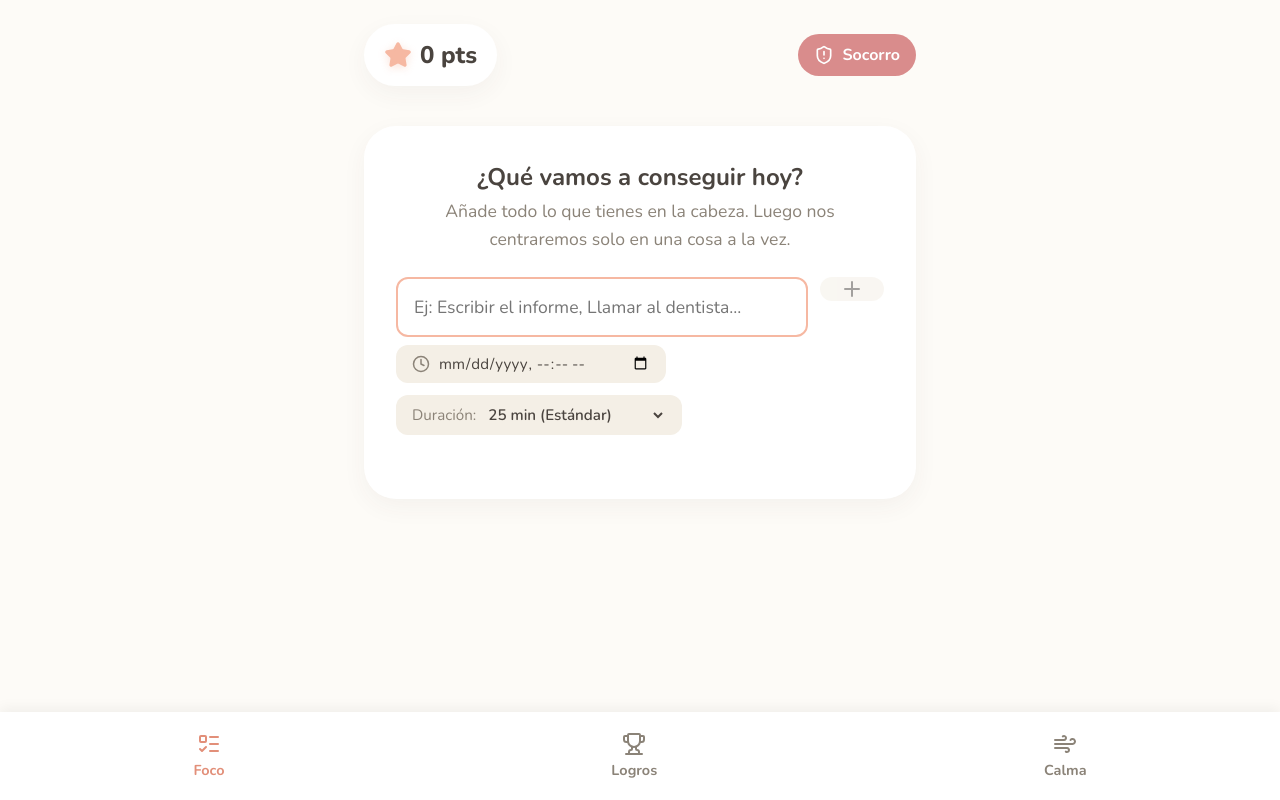
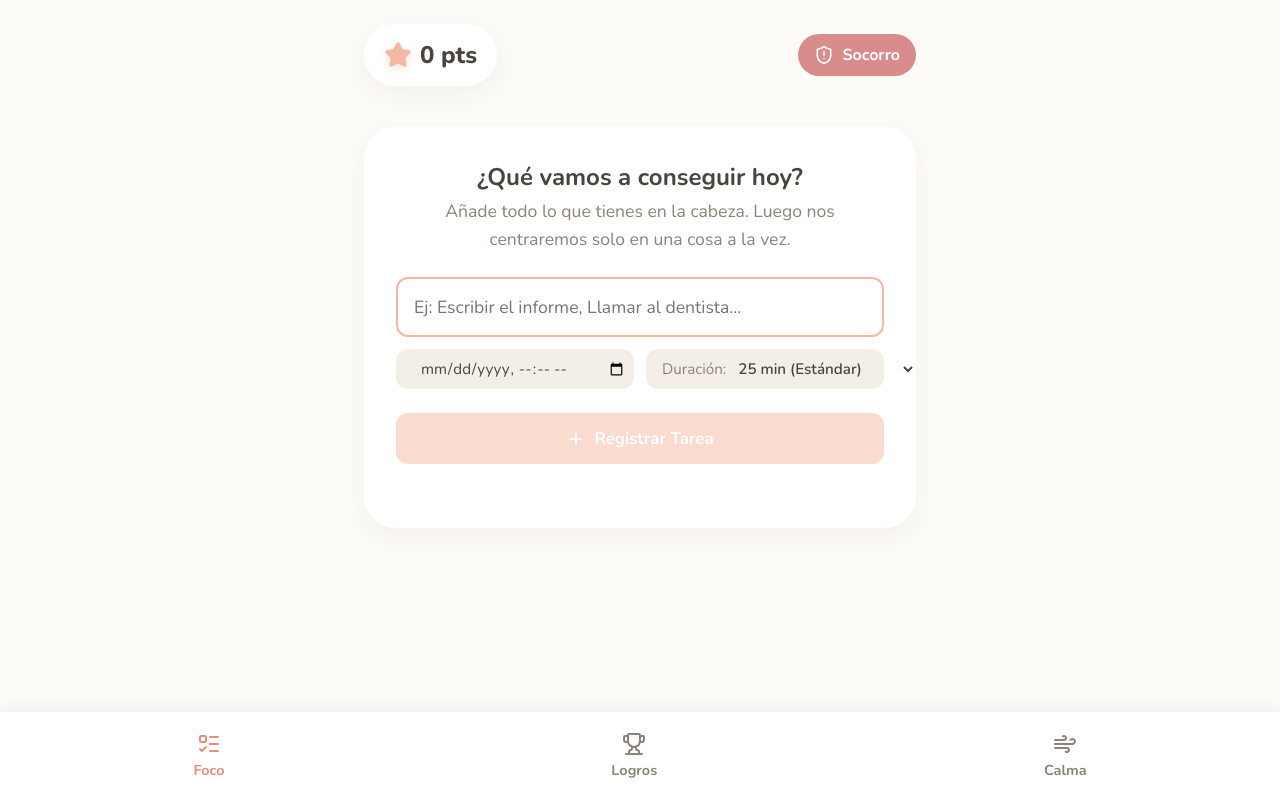
Before and after one commit to AlbaDomg/TDAH-App, a React (Vite) app: page / in a window 1280 px wide. Built offline with nearby package versions, Linux system fonts and the light colour scheme.

Commit message:
feat: añadido boton visible y descriptivo Registrar Tarea en la planificacion diaria

```diff
--- a/src/components/TaskSetup.css
+++ b/src/components/TaskSetup.css
@@ -13,16 +13,16 @@
 
 .add-task-form {
   display: flex;
-  gap: 12px;
+  flex-direction: column;
+  gap: 16px;
   margin-bottom: 32px;
-  align-items: flex-start;
 }
 
 .input-group {
-  flex: 1;
+  width: 100%;
   display: flex;
   flex-direction: column;
-  gap: 8px;
+  gap: 12px;
 }
 
 .task-input {
@@ -41,18 +41,31 @@
   border-color: var(--color-accent-peach);
 }
 
-.add-btn {
-  background-color: var(--color-bg-secondary);
+.registrar-tarea-btn {
+  width: 100%;
+  padding: 14px;
+  font-size: 1.05rem;
+  font-weight: 700;
+  display: flex;
+  align-items: center;
+  justify-content: center;
+  gap: 8px;
+  margin-top: 8px;
+  background-color: var(--color-accent-peach);
+  color: white;
   border-radius: var(--radius-sm);
-  padding: 0 20px;
+  border: none;
+  cursor: pointer;
+  transition: var(--transition-smooth);
 }
 
-.add-btn:hover:not(:disabled) {
-  background-color: var(--color-accent-peach);
-  color: white;
+.registrar-tarea-btn:hover:not(:disabled) {
+  background-color: var(--color-accent-terracotta);
+  transform: translateY(-2px);
+  box-shadow: var(--shadow-soft);
 }
 
-.add-btn:disabled {
+.registrar-tarea-btn:disabled {
   opacity: 0.5;
   cursor: not-allowed;
 }
--- a/src/components/TaskSetup.jsx
+++ b/src/components/TaskSetup.jsx
@@ -54,17 +54,18 @@ export const TaskSetup = ({ onStart }) => {
             autoFocus
           />
           <div className="setup-controls-row" style={{ display: 'flex', gap: '12px', width: '100%', flexWrap: 'wrap' }}>
-            <div className="time-input-wrapper" title="Programar tarea para más tarde">
+            <div className="time-input-wrapper" title="Programar tarea para más tarde" style={{ flex: 1, minWidth: '180px' }}>
               <Clock size={18} className="time-icon" />
               <input
                 type="datetime-local"
                 value={scheduledTime}
                 onChange={(e) => setScheduledTime(e.target.value)}
                 className="task-time-input"
+                style={{ width: '100%' }}
               />
             </div>
 
-            <div className="duration-input-wrapper" style={{ display: 'flex', alignItems: 'center', gap: '8px', backgroundColor: 'var(--color-bg-secondary)', padding: '8px 16px', borderRadius: 'var(--radius-sm)' }}>
+            <div className="duration-input-wrapper" style={{ display: 'flex', alignItems: 'center', gap: '8px', backgroundColor: 'var(--color-bg-secondary)', padding: '8px 16px', borderRadius: 'var(--radius-sm)', flex: 1, minWidth: '180px', justifyContent: 'space-between' }}>
               <span style={{ fontSize: '0.95rem', color: 'var(--color-text-muted)', fontWeight: '500' }}>Duración:</span>
               <select
                 value={duration}
@@ -81,8 +82,9 @@ export const TaskSetup = ({ onStart }) => {
             </div>
           </div>
         </div>
-        <button type="submit" className="add-btn" disabled={!inputValue.trim()}>
-          <Plus size={24} />
+        <button type="submit" className="registrar-tarea-btn" disabled={!inputValue.trim()}>
+          <Plus size={20} />
+          Registrar Tarea
         </button>
       </form>
 
```
